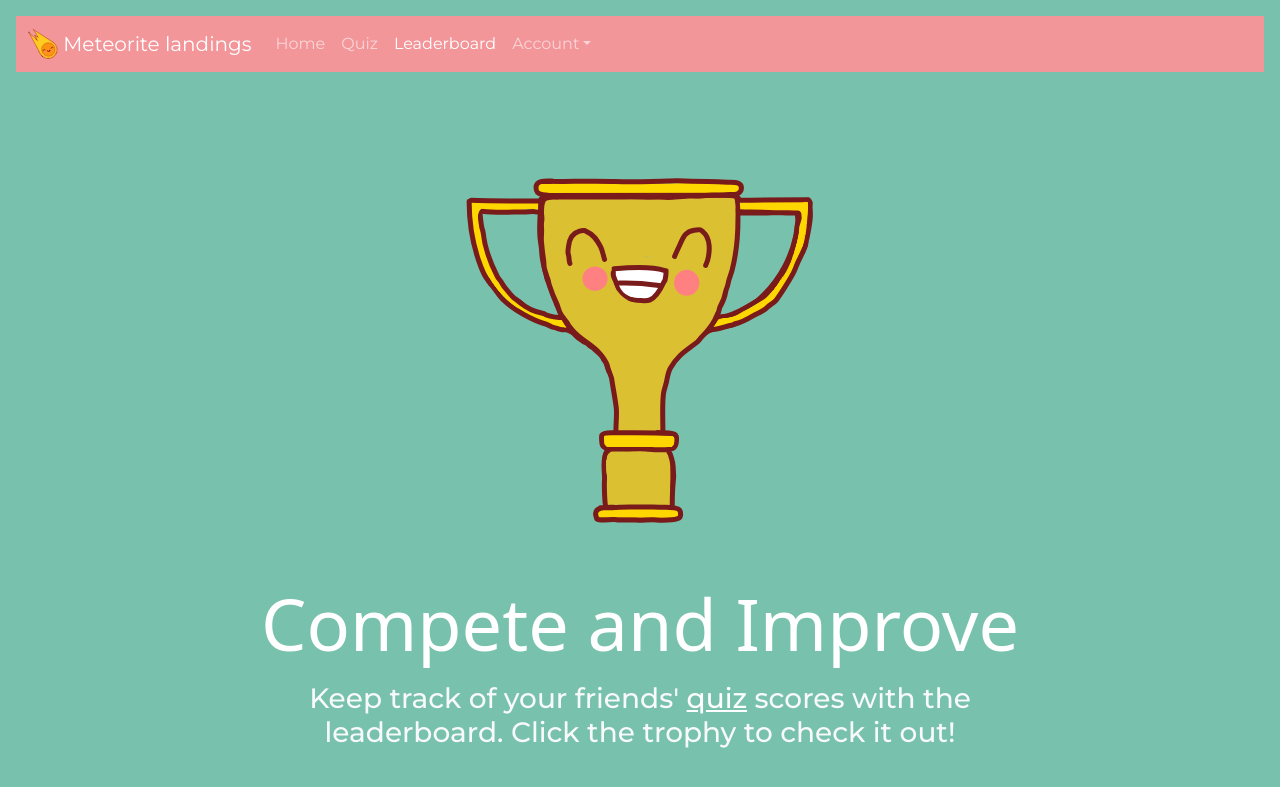
After one commit to serenaives/comp0034-cw1-i-serenaives, a Flask app: page /leaderboard_home/ in a window 1280 px wide. The commit adds this page. Shown: the top 787 px of the page. Run offline with Flask 3, Linux system fonts and the light colour scheme; a user stored in the database is signed in; some libraries are stand-ins or nearby versions.

Commit message:
adjustments to styling

```diff
--- /dev/null
+++ b/coursework_2/templates/leaderboard_active.html
@@ -0,0 +1,3 @@
+{%  extends 'base.html' %}
+{% set title = 'Leaderboard Active' %}
+{% set active_page = "leaderboard_active" %}
--- /dev/null
+++ b/coursework_2/templates/leaderboard_home.html
@@ -0,0 +1,21 @@
+{%  extends 'base.html' %}
+{% set title = 'Leaderboard' %}
+{% set active_page = "leaderboard_home" %}
+{%  block content %}
+    <br></br>
+    <br></br>
+    <a href = "{{url_for('main.leaderboard_active')}}">
+        <button class="btn btn-default" data-toggle="tooltip" data-placement="right" title="Click for leaderboard">
+            <img src="../static/images/trophy.svg" class = "img-responsive center-block d-block mx-auto" alt = "Trophy Image">
+        </button>
+    </a>
+    <br></br>
+    <p class = "display-2">
+        Compete and Improve
+    </p>
+    <div class="col-lg-8 col-md-offset-5">
+        <h3 class = "text-light text-center">
+            Keep track of your friends' <a href="{{ url_for('main.quiz_home') }}">quiz<a> scores with the leaderboard. Click the trophy to check it out!
+        </h3>
+    </div>
+{% endblock %}
--- a/coursework_2/templates/navbar.html
+++ b/coursework_2/templates/navbar.html
@@ -23,20 +23,20 @@
           </a>
         </li>
         <li class="nav-item">
-          <a class="nav-link {{ 'active' if active_page == 'quiz_home' else '' }}" href="{{ url_for('main.quiz_home') }}">Quiz</a>
+          <a class="nav-link {{ 'active' if active_page == 'quiz_home' or active_page == 'quiz_play' else '' }}" href="{{ url_for('main.quiz_home') }}">Quiz</a>
         </li>
         <li class="nav-item">
-          <a class="nav-link {{ 'active' if active_page == 'leaderboard' else '' }}" href="{{ url_for('main.leaderboard') }}">Leaderboard</a>
+          <a class="nav-link {{ 'active' if active_page == 'leaderboard_home' or active_page == 'leaderboard_active' else '' }}" href="{{ url_for('main.leaderboard_home') }}">Leaderboard</a>
         </li>
         <li class="nav-item dropdown">
           <a class="nav-link dropdown-toggle" data-bs-toggle="dropdown" href="#" role="button" aria-haspopup="true" aria-expanded="false">Account</a>
           <div class="dropdown-menu">
             {% if current_user.is_anonymous %}
             <a class="dropdown-item" href="{{ url_for('main.login') }}">Log In</a>
+            <a class="dropdown-item" href="{{ url_for('main.register') }}">Register</a>
             {% else %}
             <a class="dropdown-item" href="{{ url_for('main.logout') }}">Log Out</a>
             {% endif %}
-            <a class="dropdown-item" href="{{ url_for('main.register') }}">Register</a>
           </div>
         </li>
       </ul>
--- a/coursework_2/templates/quiz_home.html
+++ b/coursework_2/templates/quiz_home.html
@@ -15,8 +15,8 @@
     </p>
     <div class="col-lg-8 col-md-offset-5">
         <h3 class = "text-light text-center">
-            Try the quiz to test your knowledge and
-            <a href="{{ url_for('main.leaderboard')}}">compete</a> with friends. Click the brain to start!
+            Try the quiz to test your understanding and
+            <a href="{{ url_for('main.leaderboard_home')}}">compete</a> with friends. Click the brain to play!
         </h3>
     </div>
 {% endblock %}
```
Also changed, not shown: coursework_2/templates/leaderboard.html (deleted, +0 -7 lines), coursework_2/templates/quiz_play.html (+5 -2 lines), README.md, coursework_2/static/images/trophy.svg (added).
